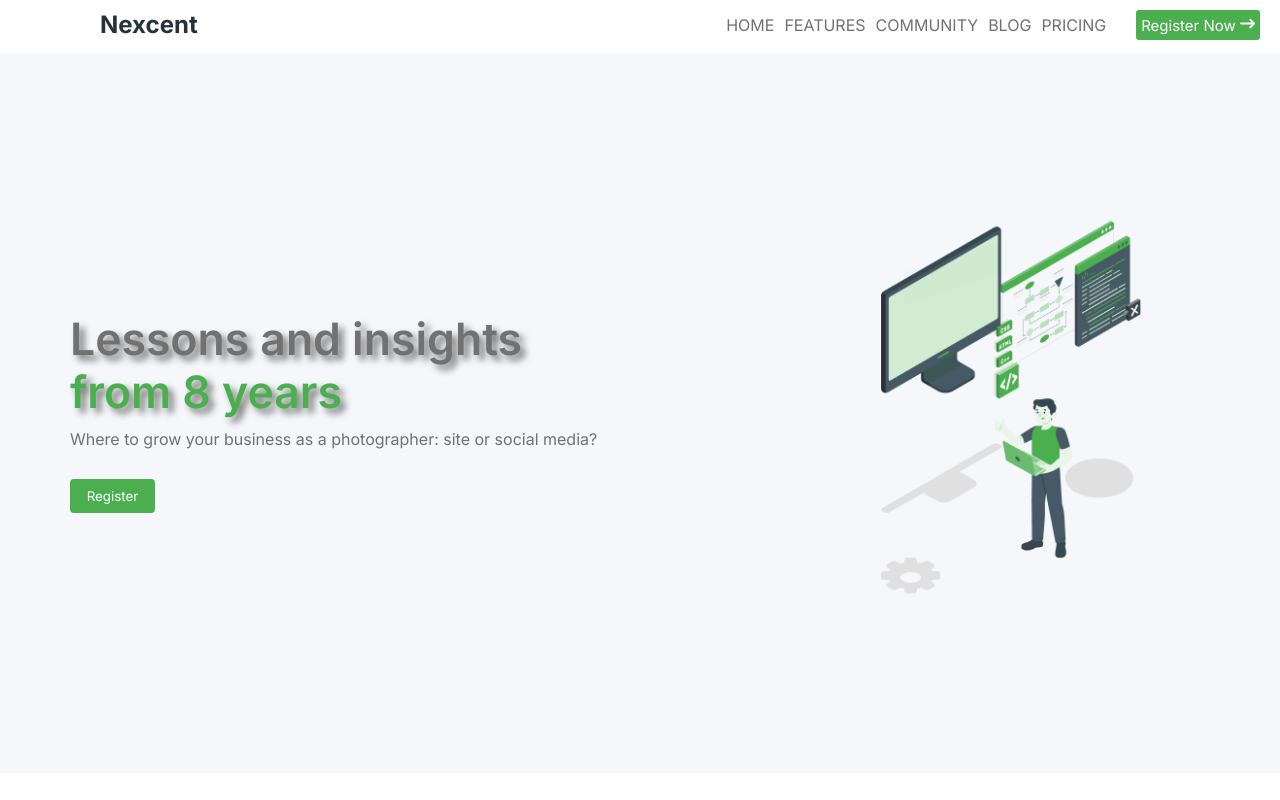
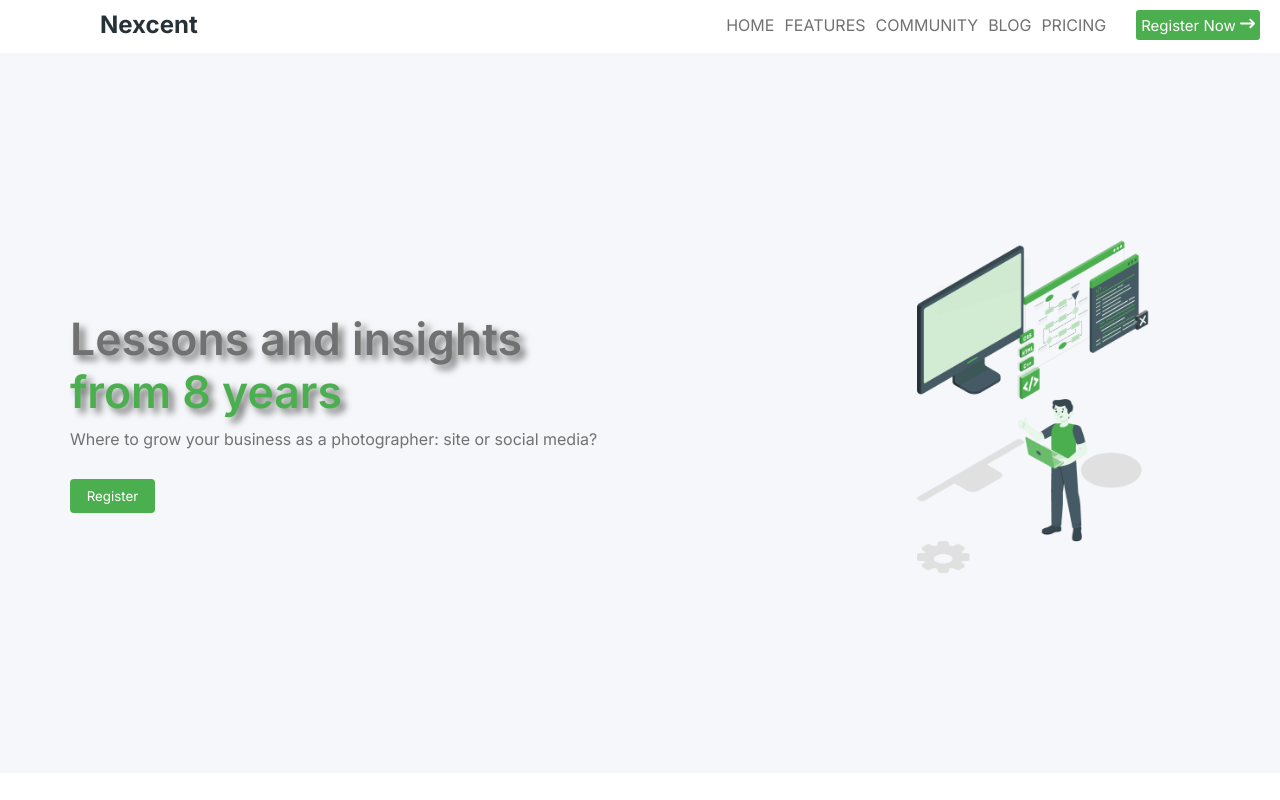
Before and after one commit to A-DILEEP/Landingpage, a React (Create React App) app: page / in a window 1280 px wide. Shown: the top 800 px of the page. Built offline with nearby package versions, Linux system fonts and the light colour scheme.

Commit message:
changed responsiveness of navbar

```diff
--- a/src/components/navbar/navbar.css
+++ b/src/components/navbar/navbar.css
@@ -66,10 +66,15 @@ li {
   .navbar-items {
     display: none;
   }
-  .register {
-    display: none;
-  }
   .logo {
     margin-left: 10%;
   }
 }
+@media only screen and (max-width: 800px){
+  .navbar{
+    width: auto;
+  }
+  .navbar-items{
+    display: none;
+  }
+}
--- a/src/containers/header/header.css
+++ b/src/containers/header/header.css
@@ -27,7 +27,8 @@
   width: 80%;
 }
 .image img {
-  height: 25rem;
+  height: 50%;
+  width: 100%;
 }
 .mincontent {
   color: #717171;
```
